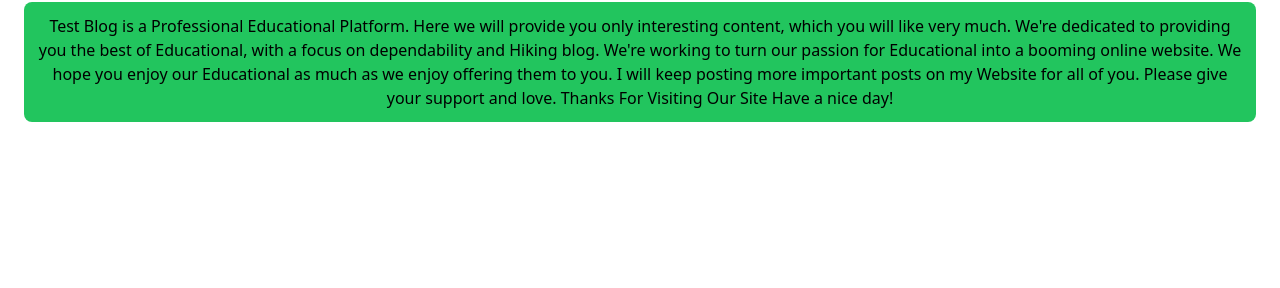
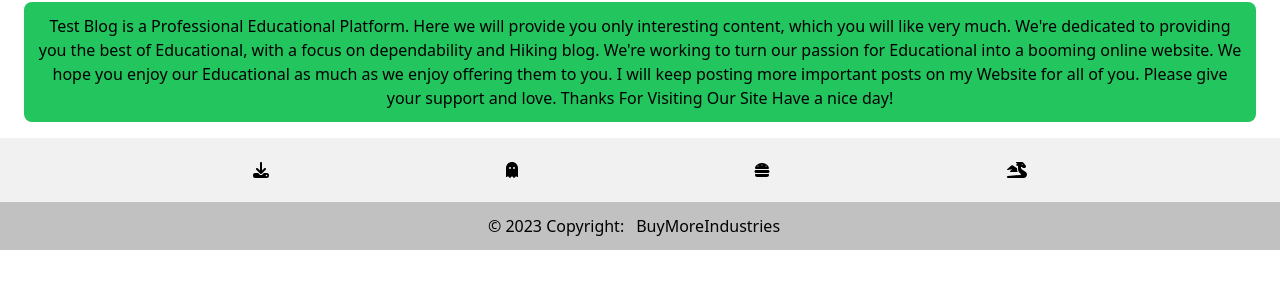
Before and after one commit to BratOBlog/test_blog, a Gatsby site: page /author in a window 1280 px wide. Shown: the part 480-768 px from the top of the page. Built offline with nearby package versions, Linux system fonts and the light colour scheme; Gatsby itself is replaced by a stand-in of ours.

Commit message:
add silly icons

```diff
--- a/package.json
+++ b/package.json
@@ -14,6 +14,9 @@
     "clean": "gatsby clean"
   },
   "dependencies": {
+    "@fortawesome/fontawesome-svg-core": "^6.4.0",
+    "@fortawesome/free-solid-svg-icons": "^6.4.0",
+    "@fortawesome/react-fontawesome": "^0.2.0",
     "@mdx-js/react": "^2.3.0",
     "autoprefixer": "^10.4.14",
     "gatsby": "^5.11.0",
@@ -28,6 +31,7 @@
     "gatsby-source-custom-api": "^2.3.6",
     "gatsby-source-filesystem": "^5.11.0",
     "gatsby-transformer-sharp": "^5.11.0",
+    "mdb-react-ui-kit": "^6.1.0",
     "netlify-cms-app": "^2.15.72",
     "react": "^18.2.0",
     "react-dom": "^18.2.0",
--- a/src/blog/third_post/index.mdx
+++ b/src/blog/third_post/index.mdx
@@ -3,6 +3,8 @@ title: "My third post"
 date: "2023-06-26"
 slug: "yet-another-post"
 ---
+
+![Deer in the grass](https://images.unsplash.com/photo-1688233600351-47254bfca479?ixlib=rb-4.0.3&ixid=M3wxMjA3fDB8MHxwaG90by1wYWdlfHx8fGVufDB8fHx8fA%3D%3D&auto=format&fit=crop&w=1527&q=80)
 
 # Wow look at all this content. How do they do it?
 
@@ -12,13 +14,19 @@ Just take out whatever you don't want. It'll change your entire perspective. Fol
 
 Little short strokes. Anything you want to do you can do here. And I know you're saying, 'Oh Bob, you've done it this time.' And you may be right.
 
-In painting, you have unlimited power. You have the ability to move mountains.
+> In painting, you have unlimited power.
+>
+>> You have the ability to move mountains.
 
 **The secret to doing anything is believing that you can do it.**
 
 Anything that you believe you can do strong enough, you can do. Anything. As long as you believe. We don't have anything but happy trees here. I can't think of anything more rewarding than being able to express yourself to others through painting. It just happens - whether or not you worried about it or tried to plan it.
 
-Trees get lonely too, so we'll give him a little friend. I really believe that if you practice enough you could paint the 'Mona Lisa' with a two-inch brush. That's the way I look when I get home late; black and blue. Use what happens naturally, don't fight it. Don't hurry. Take your time and enjoy. We'll paint one happy little tree right here.
+Trees get lonely too, so we'll give him a little friend.
+
+![Painter girl](https://images.unsplash.com/photo-1688579289299-0ef25d105f70?ixlib=rb-4.0.3&ixid=M3wxMjA3fDB8MHxwaG90by1wYWdlfHx8fGVufDB8fHx8fA%3D%3D&auto=format&fit=crop&w=687&q=80)
+
+I really believe that if you practice enough you could paint the 'Mona Lisa' with a two-inch brush. That's the way I look when I get home late; black and blue. Use what happens naturally, don't fight it. Don't hurry. Take your time and enjoy. We'll paint one happy little tree right here.
 
 Every day I learn. It's all a game of angles. If we're gonna walk though the woods, we need a little path.
 
--- /dev/null
+++ b/src/components/footer.js
@@ -0,0 +1,80 @@
+import React from 'react';
+import {
+  MDBFooter,
+  MDBContainer,
+  MDBCol,
+  MDBRow,
+  MDBIcon,
+  MDBBtn
+} from 'mdb-react-ui-kit';
+import { library } from '@fortawesome/fontawesome-svg-core';
+import { FontAwesomeIcon } from '@fortawesome/react-fontawesome';
+import { faDownload} from '@fortawesome/free-solid-svg-icons';
+import { faGhost} from '@fortawesome/free-solid-svg-icons';
+import { faHamburger } from '@fortawesome/free-solid-svg-icons';
+import { faDragon} from '@fortawesome/free-solid-svg-icons';
+
+export default function Footer() {
+  return (
+    <MDBFooter className='text-center text-black' style={{ backgroundColor: '#f1f1f1' }}>
+      <MDBContainer className='pt-4'>
+        <section className='mb-4 mx-5 flex justify-evenly'>
+          <MDBBtn
+            rippleColor="dark"
+            color='link'
+            floating
+            size="lg"
+            className='text-dark m-1'
+            href='#!'
+            role='button'
+          >
+            <FontAwesomeIcon icon={faDownload} />
+          </MDBBtn>
+
+          <MDBBtn
+            rippleColor="dark"
+            color='link'
+            floating
+            size="lg"
+            className='text-dark m-1'
+            href='#!'
+            role='button'
+          >
+            <FontAwesomeIcon icon={faGhost} />
+          </MDBBtn>
+
+          <MDBBtn
+            rippleColor="dark"
+            color='link'
+            floating
+            size="lg"
+            className='text-dark m-1'
+            href='#!'
+            role='button'
+          >
+            <FontAwesomeIcon icon={faHamburger} />
+          </MDBBtn>
+
+          <MDBBtn
+            rippleColor="dark"
+            color='link'
+            floating
+            size="lg"
+            className='text-dark m-1'
+            href='#!'
+            role='button'
+          >
+            <FontAwesomeIcon icon={faDragon}/>
+          </MDBBtn>
+        </section>
+      </MDBContainer>
+
+      <div className='text-center text-dark p-3 px-3' style={{ backgroundColor: 'rgba(0, 0, 0, 0.2)' }}>
+        © 2023 Copyright:
+        <a className='text-dark mx-3' href='#'>
+          BuyMoreIndustries
+        </a>
+      </div>
+    </MDBFooter>
+  );
+}
--- a/src/components/layout.js
+++ b/src/components/layout.js
@@ -1,6 +1,7 @@
 import React from "react";
 import { Link, useStaticQuery, graphql } from "gatsby";
 import GoogleSearch from "../components/search"
+import Footer from "../components/footer"
 
 const Layout = ({ pageTitle, children }) => {
 
@@ -49,6 +50,8 @@ const Layout = ({ pageTitle, children }) => {
         <h1 className="text-3xl font-bold mb-4">{pageTitle}</h1>
       {children}
       </main>
+
+      <Footer />
     </div>
   );
 };
```
Also changed, not shown: 2 other files.
